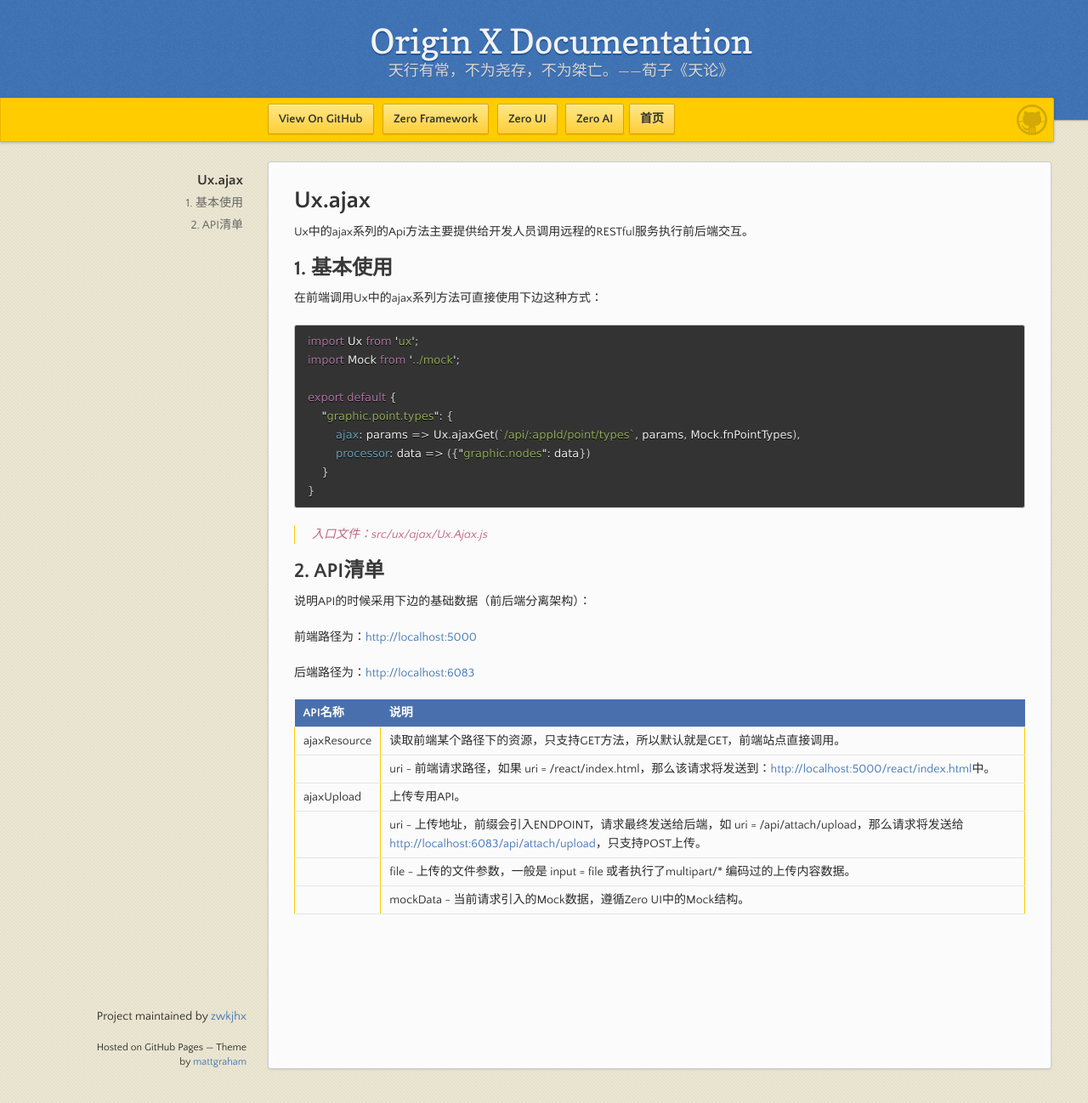
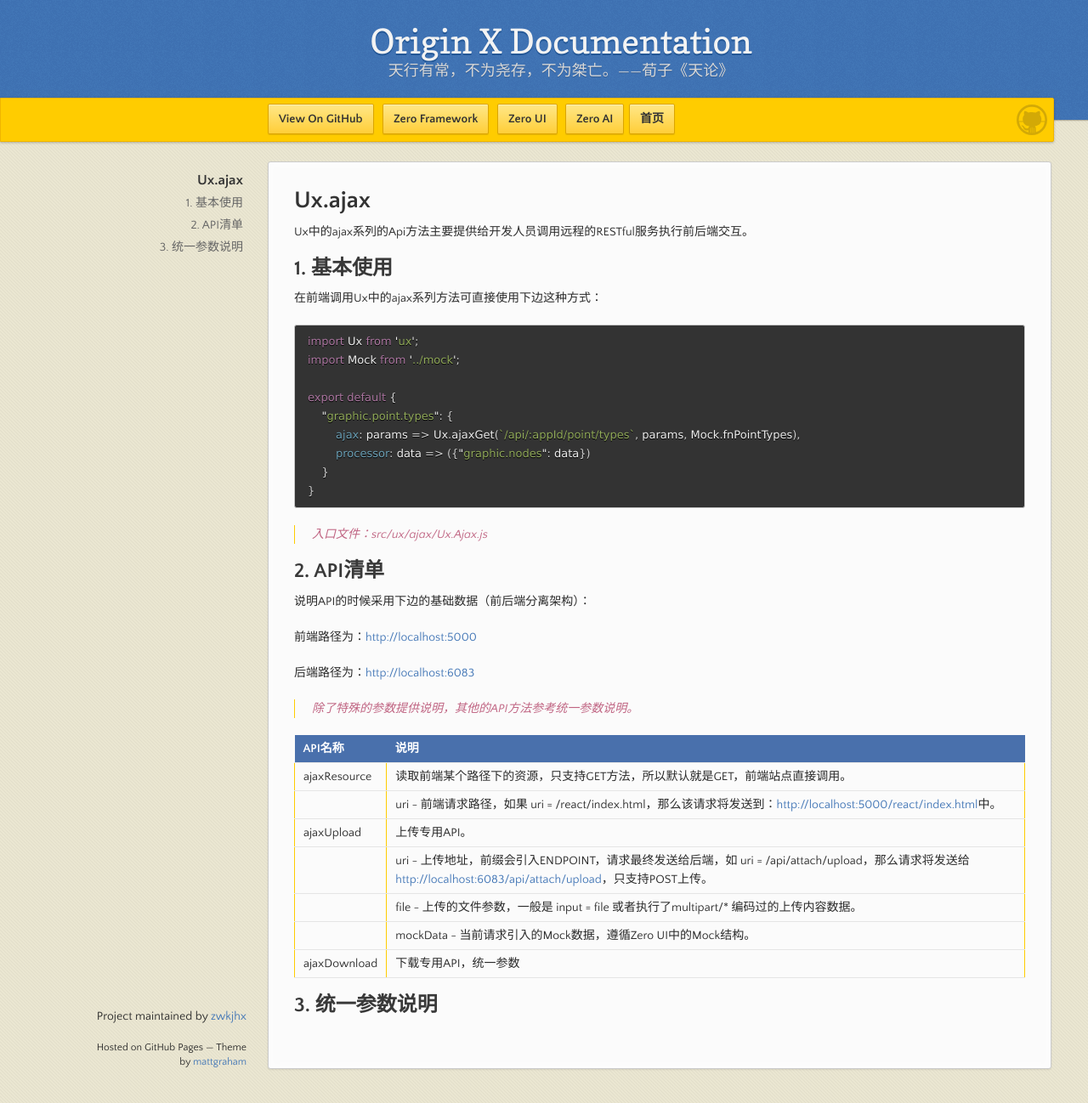
Before and after one commit to zwkjhx/ox-doc, a Jekyll site: the page built from utility-x/3-zero-uizhong-de-ux/uxi-001-uxajaxxxx.md, in a window 1280 px wide and 1298 px high. Shown: the whole window at 85% size. Built offline with Jekyll 4.4.1, drawn with Linux system fonts in a browser that asks for light colours; our own code applies the rules of GitHub Pages for plain Markdown files.

Commit message:
Updates utility-x/3-zero-uizhong-de-ux/uxi-001-uxajaxxxx.md
Auto commit by GitBook Editor

```diff
--- a/utility-x/3-zero-uizhong-de-ux/uxi-001-uxajaxxxx.md
+++ b/utility-x/3-zero-uizhong-de-ux/uxi-001-uxajaxxxx.md
@@ -28,6 +28,8 @@
 
 后端路径为：[http://localhost:6083](http://localhost:6083)
 
+> 除了特殊的参数提供说明，其他的API方法参考统一参数说明。
+
 | API名称 | 说明 |
 | :--- | :--- |
 | ajaxResource | 读取前端某个路径下的资源，只支持GET方法，所以默认就是GET，前端站点直接调用。 |
@@ -36,3 +38,6 @@
 |  | uri - 上传地址，前缀会引入ENDPOINT，请求最终发送给后端，如 uri = /api/attach/upload，那么请求将发送给 [http://localhost:6083/api/attach/upload](http://localhost:6083/api/attach/upload。)，只支持POST上传。 |
 |  | file - 上传的文件参数，一般是 input = file 或者执行了multipart/\* 编码过的上传内容数据。 |
 |  | mockData - 当前请求引入的Mock数据，遵循Zero UI中的Mock结构。 |
+| ajaxDownload | 下载专用API，统一参数 |
+
+## 3. 统一参数说明
```
